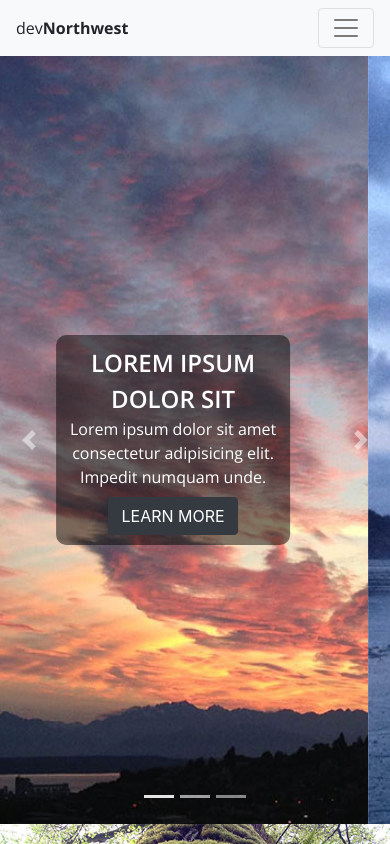
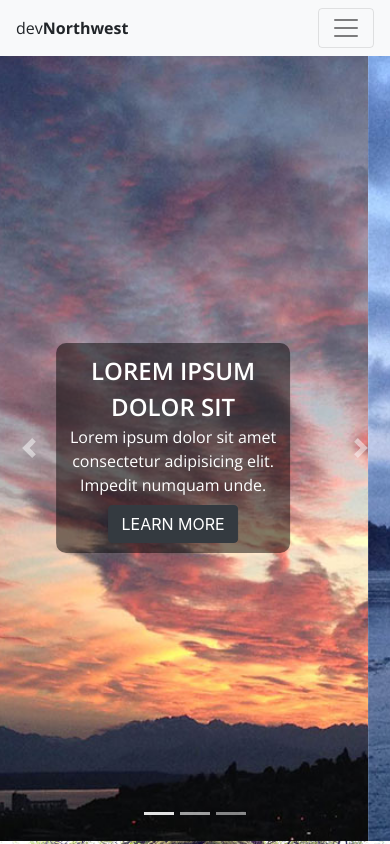
Before and after one commit to Felixr91/glg, a plain HTML site: page index.html in a window 390 px wide. Shown: the top 844 px of the page. Drawn offline with nearby package versions, Linux system fonts and the light colour scheme.

Commit message:
vhadjust

```diff
--- a/style.css
+++ b/style.css
@@ -90,6 +90,9 @@
   .hero-text{
     width: 60%;
   }
+  .carousel-item{
+    height: 93vh;
+}
 }
 
 /* ----------------------------------------------------------
```
